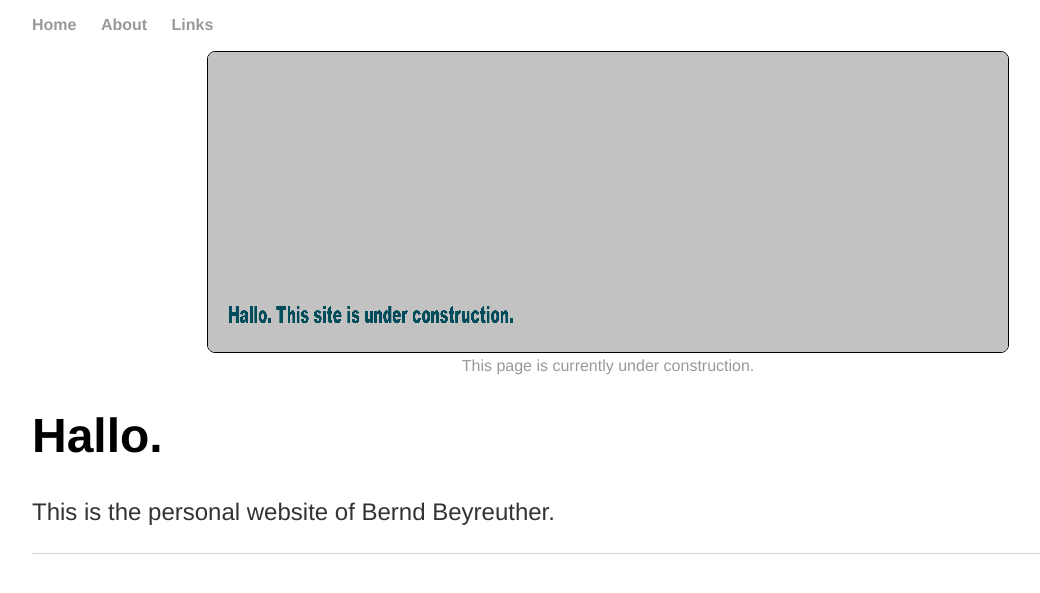
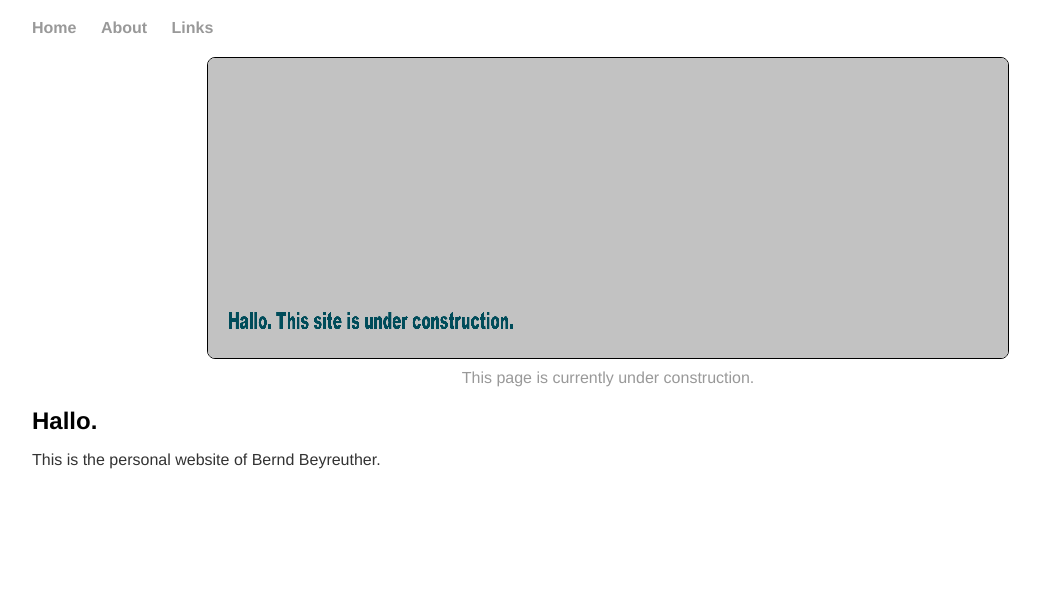
Before and after one commit to gebirgsbernd/gebirgsbernd.github.io, a Jekyll site: the page built from index.html, in a window 1280 px wide. Shown: the top 593 px of the page, without its empty margins (32-1072 px from the left). Built offline with Jekyll 4.4.1, drawn with Linux system fonts in a browser that asks for light colours.

Commit message:
Ok. Meine erste Jekyll website die ich lokal gebaut habe

```diff
--- a/_config.yml
+++ b/_config.yml
@@ -1,2 +1,2 @@
-name: Berno Bexreuther
+name: Bernd Beyreuther
 markdown: kramdown
--- a/css/main.css
+++ b/css/main.css
@@ -14,6 +14,8 @@ nav ul li, footer ul li {
     margin-right: 20px;
 }
 a {
+    font-size: 1em;
+    line-height: 1.5em;
     text-decoration: none;
     color: #999;
 }
@@ -21,24 +23,11 @@ a:hover {
     text-decoration: underline;
 }
 h1 {
-    font-size: 3em;
+    font-size: 1.5em;
     font-family:'Helvetica', 'Arial', 'Sans-Serif';
 }
 p {
-    font-size: 1.5em;
-    line-height: 1.4em;
+    font-size: 1em;
+    line-height: 1.1em;
     color: #333;
 }
-footer {
-    border-top: 1px solid #d5d5d5;
-    font-size: .8em;
-}
-
-ul.posts {
-    margin: 20px auto 40px;
-    font-size: 1.5em;
-}
-
-ul.posts li {
-    list-style: none;
-}
```
Also changed, not shown: 1 other file.
